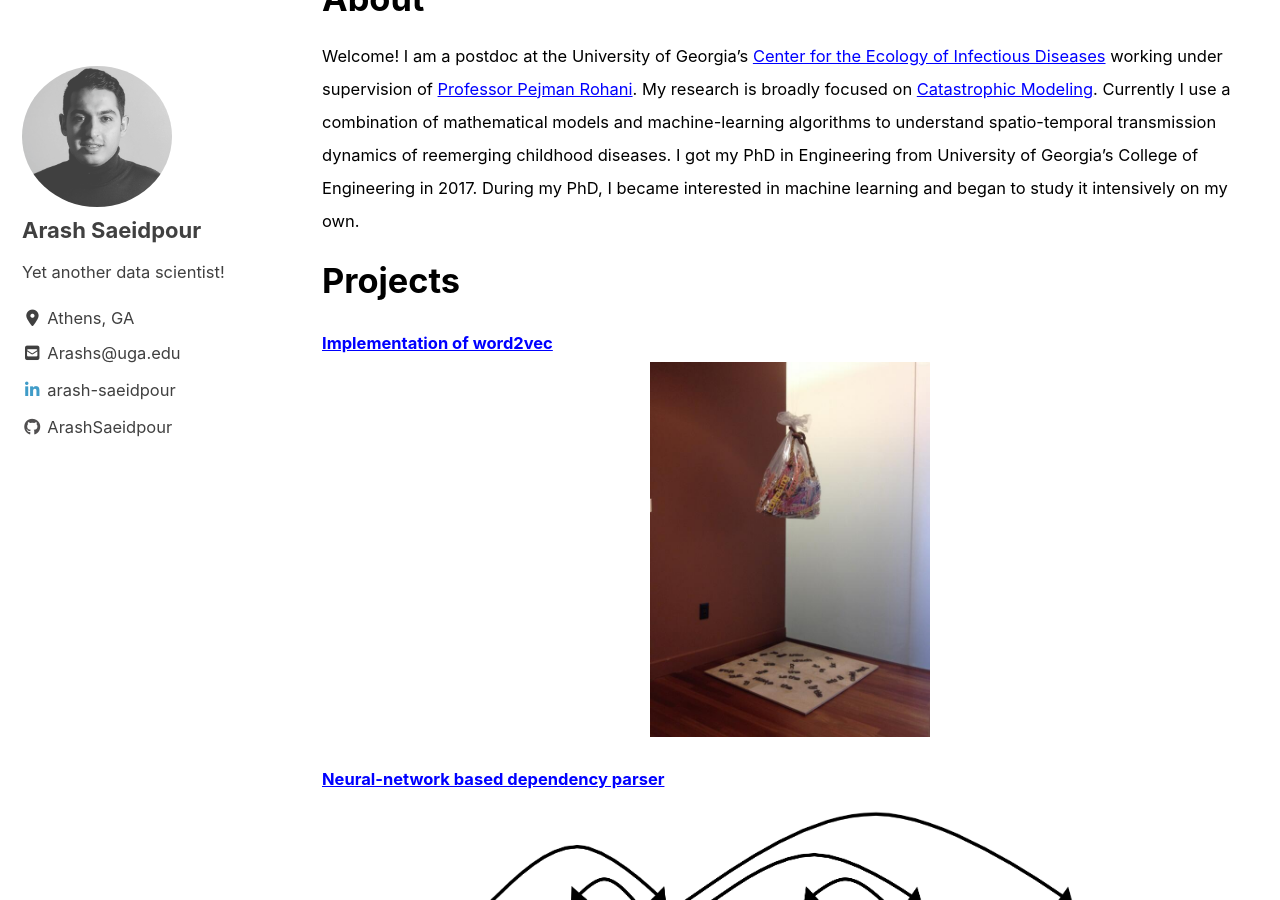
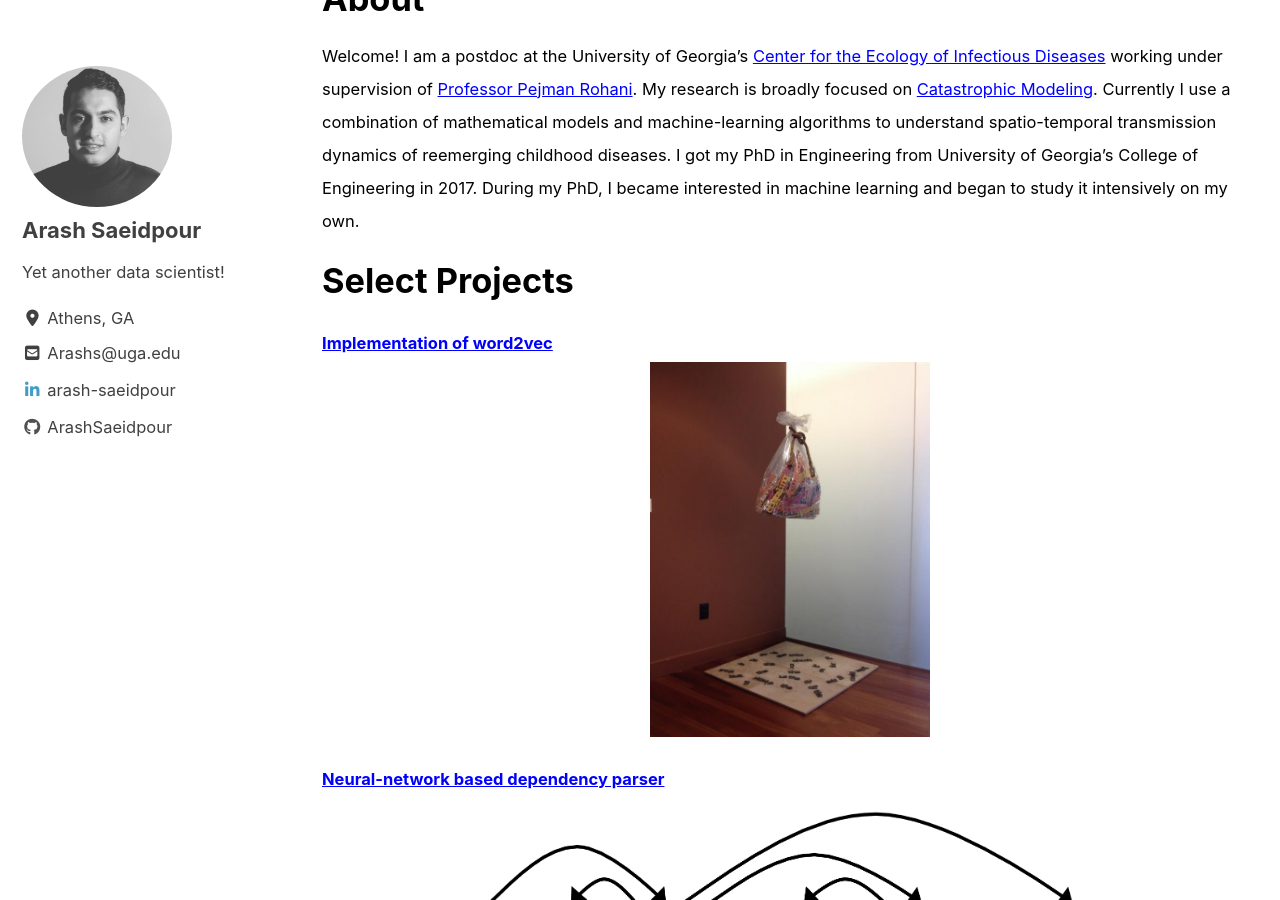
Before and after one commit to ArashSaeidpour/arashsaeidpour.github.io, a Jekyll site: the page built from index.md, in a window 1280 px wide and 900 px high, scrolled down 804 px. Built offline with Jekyll 4.4.1, drawn with Linux system fonts in a browser that asks for light colours; cached includes are drawn as plain includes; nearby versions of some CDN libraries.

Commit message:
index file changed

```diff
--- a/index.md
+++ b/index.md
@@ -17,7 +17,7 @@ header:
 <sub> Welcome! I am a postdoc at the University of Georgia's [Center for the Ecology of Infectious Diseases](http://ceid.uga.edu/) working under supervision of [Professor Pejman Rohani](http://rohanilab.ecology.uga.edu/). My research is broadly focused on [Catastrophic Modeling](https://en.wikipedia.org/wiki/Catastrophe_modeling). Currently I use a combination of mathematical models and machine-learning algorithms to understand spatio-temporal transmission dynamics of reemerging childhood diseases. I got my PhD in Engineering from University of Georgia's College of Engineering in 2017. During my PhD, I became interested in machine learning and began to study it intensively on my own. <sub>
 
 
-# Projects
+# Select Projects
 
 #### [Implementation of word2vec][2]
 
```
